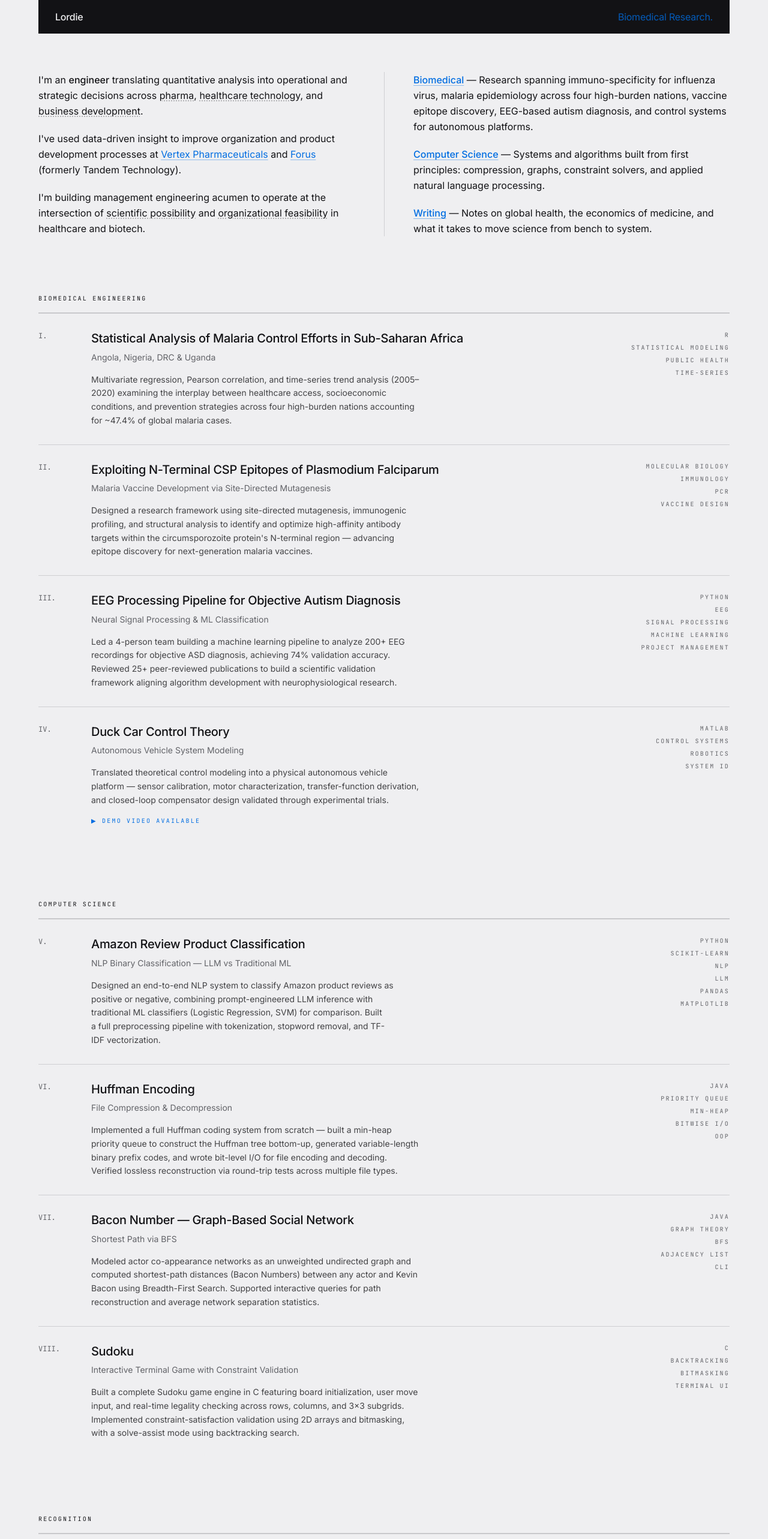
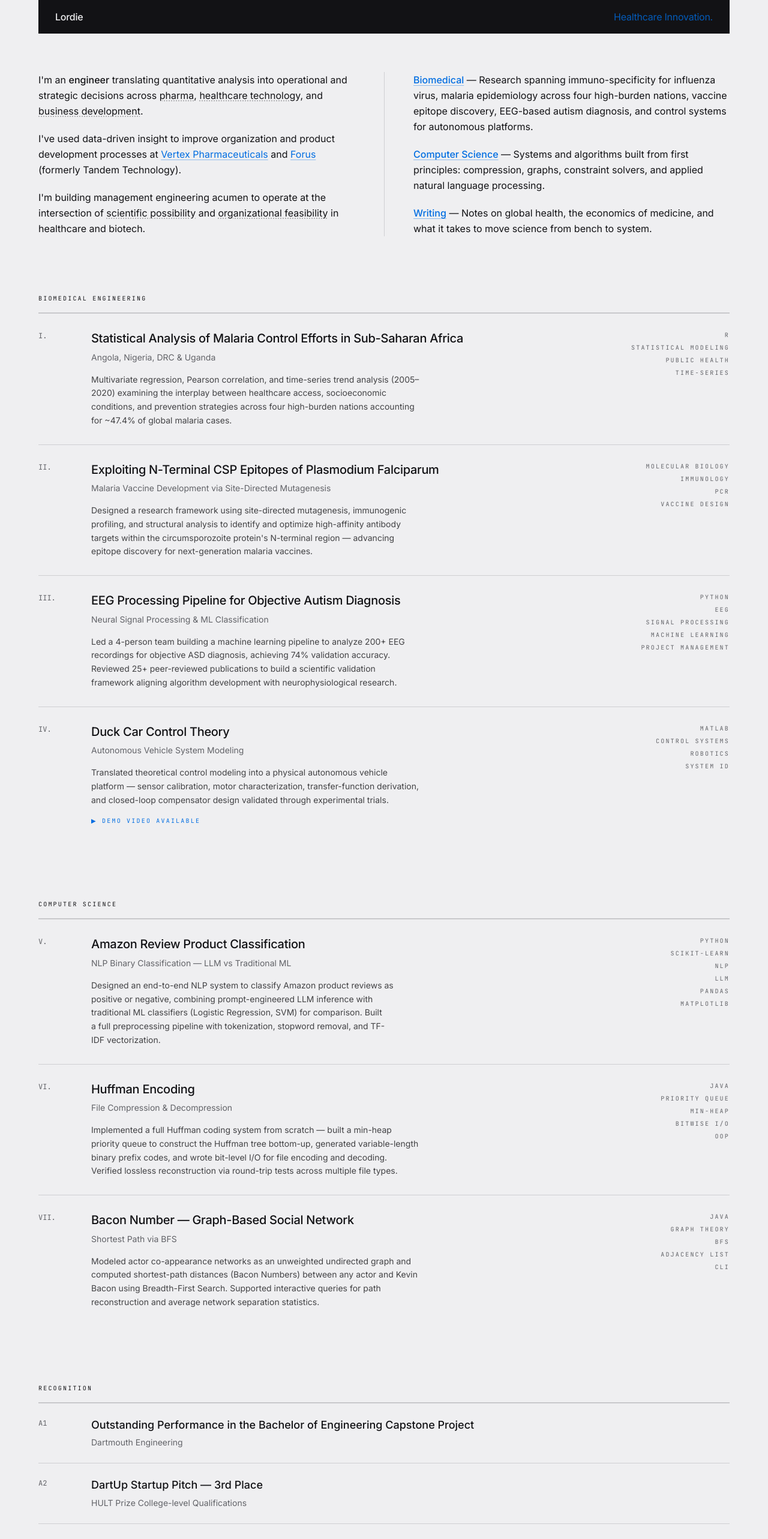
Before and after one commit to lord-charite/portfolio, a React (Vite) app: page / in a window 1280 px wide. Shown: the top 2566 px of the page at 60% size. Built offline with nearby package versions, Linux system fonts and the light colour scheme.

Commit message:
Remove Sudoku project and update social links
Removed the Sudoku project from the portfolio and updated social link details.

```diff
--- a/src/data/PortfolioRepository.ts
+++ b/src/data/PortfolioRepository.ts
@@ -85,15 +85,7 @@ export class PortfolioRepository {
           "Modeled actor co-appearance networks as an unweighted undirected graph and computed shortest-path distances (Bacon Numbers) between any actor and Kevin Bacon using Breadth-First Search. Supported interactive queries for path reconstruction and average network separation statistics.",
         tags: ["Java", "Graph Theory", "BFS", "Adjacency List", "CLI"],
       }),
-      new Project({
-        index: "VIII.",
-        category: "computer-science",
-        title: "Sudoku",
-        subtitle: "Interactive Terminal Game with Constraint Validation",
-        description:
-          "Built a complete Sudoku game engine in C featuring board initialization, user move input, and real-time legality checking across rows, columns, and 3×3 subgrids. Implemented constraint-satisfaction validation using 2D arrays and bitmasking, with a solve-assist mode using backtracking search.",
-        tags: ["C", "Backtracking", "Bitmasking", "Terminal UI"],
-      }),
+
     ]);
 
     this.awards = Object.freeze([
@@ -125,8 +117,8 @@ export class PortfolioRepository {
       }),
       new SocialLink({
         label: "Substack",
-        href: "https://substack.com/",
-        handle: "writing",
+        href: "https://interviwedwiththem.substack.com/",
+        handle: " Healthcare + AI",
       }),
       new SocialLink({
         label: "Publications",
@@ -174,9 +166,10 @@ export class PortfolioRepository {
     return [
       "Business Development.",
       "Life Sciences Analyst.",
-      "Biomedical Research.",
+      "Healthcare Innovation.",
       "Global Health.",
       "Writer.",
+      "Healthcare + AI."
     ];
   }
 }
```
